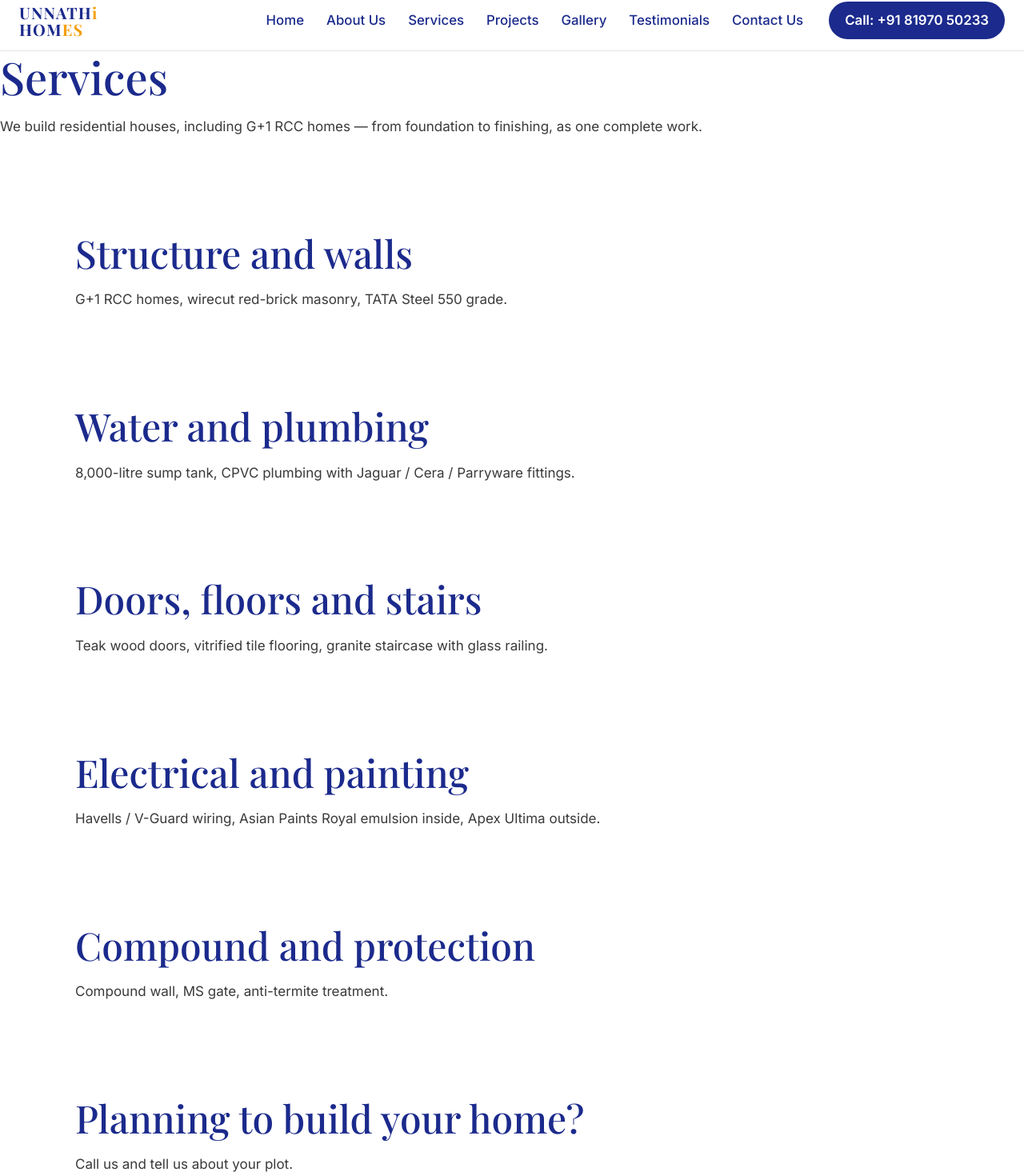
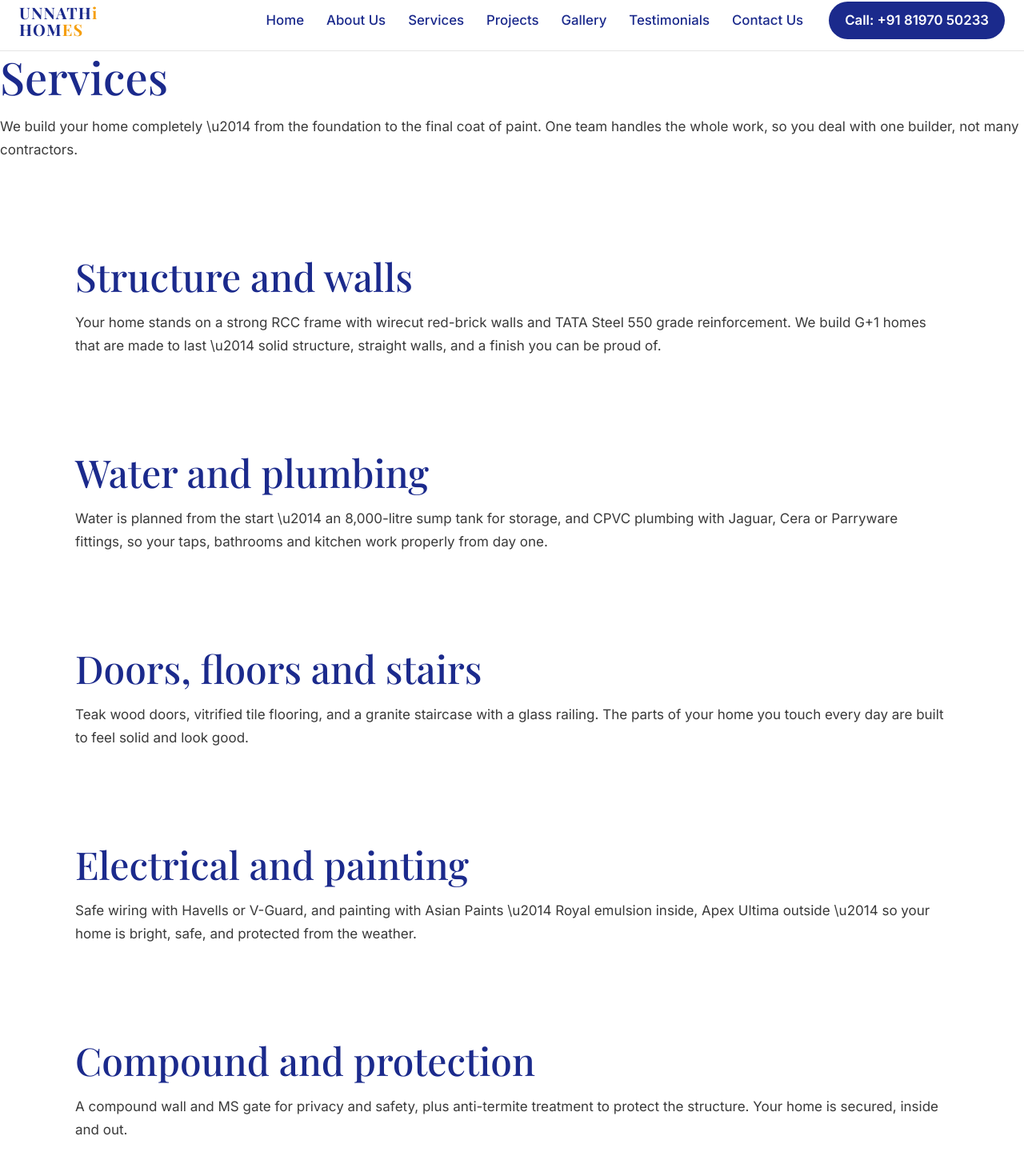
Before and after one commit to ullas2007/unnathi-homes, a React (Vite) app: page /services in a window 1280 px wide. Shown: the part 12-1482 px from the top of the page at 80% size. Built offline with nearby package versions, Linux system fonts and the light colour scheme.

Commit message:
Services: rewrite the service descriptions as clear customer-friendly paragraphs (same facts, better wording)

```diff
--- a/src/pages/Services.jsx
+++ b/src/pages/Services.jsx
@@ -5,38 +5,60 @@ function Services() {
     <div>
       <h1>Services</h1>
       <p>
-        We build residential houses, including G+1 RCC homes — from foundation
-        to finishing, as one complete work.
+        We build your home completely \u2014 from the foundation to the final
+        coat of paint. One team handles the whole work, so you deal with one
+        builder, not many contractors.
       </p>
 
       <section>
         <h2>Structure and walls</h2>
-        <p>G+1 RCC homes, wirecut red-brick masonry, TATA Steel 550 grade.</p>
+        <p>
+          Your home stands on a strong RCC frame with wirecut red-brick walls
+          and TATA Steel 550 grade reinforcement. We build G+1 homes that are
+          made to last \u2014 solid structure, straight walls, and a finish
+          you can be proud of.
+        </p>
       </section>
 
       <section>
         <h2>Water and plumbing</h2>
-        <p>8,000-litre sump tank, CPVC plumbing with Jaguar / Cera / Parryware fittings.</p>
+        <p>
+          Water is planned from the start \u2014 an 8,000-litre sump tank for
+          storage, and CPVC plumbing with Jaguar, Cera or Parryware fittings,
+          so your taps, bathrooms and kitchen work properly from day one.
+        </p>
       </section>
 
       <section>
         <h2>Doors, floors and stairs</h2>
-        <p>Teak wood doors, vitrified tile flooring, granite staircase with glass railing.</p>
+        <p>
+          Teak wood doors, vitrified tile flooring, and a granite staircase
+          with a glass railing. The parts of your home you touch every day are
+          built to feel solid and look good.
+        </p>
       </section>
 
       <section>
         <h2>Electrical and painting</h2>
-        <p>Havells / V-Guard wiring, Asian Paints Royal emulsion inside, Apex Ultima outside.</p>
+        <p>
+          Safe wiring with Havells or V-Guard, and painting with Asian Paints
+          \u2014 Royal emulsion inside, Apex Ultima outside \u2014 so your
+          home is bright, safe, and protected from the weather.
+        </p>
       </section>
 
       <section>
         <h2>Compound and protection</h2>
-        <p>Compound wall, MS gate, anti-termite treatment.</p>
+        <p>
+          A compound wall and MS gate for privacy and safety, plus anti-termite
+          treatment to protect the structure. Your home is secured, inside
+          and out.
+        </p>
       </section>
 
       <section>
         <h2>Planning to build your home?</h2>
-        <p>Call us and tell us about your plot.</p>
+        <p>Call us and tell us about your plot \u2014 we will take it from there.</p>
         <a href="tel:+918197050233" className="btn">Call: +91 81970 50233</a>
         <a href="https://wa.me/918197050233" className="btn">WhatsApp</a>
         <Link to="/contact" className="btn">Enquire Now</Link>
```
